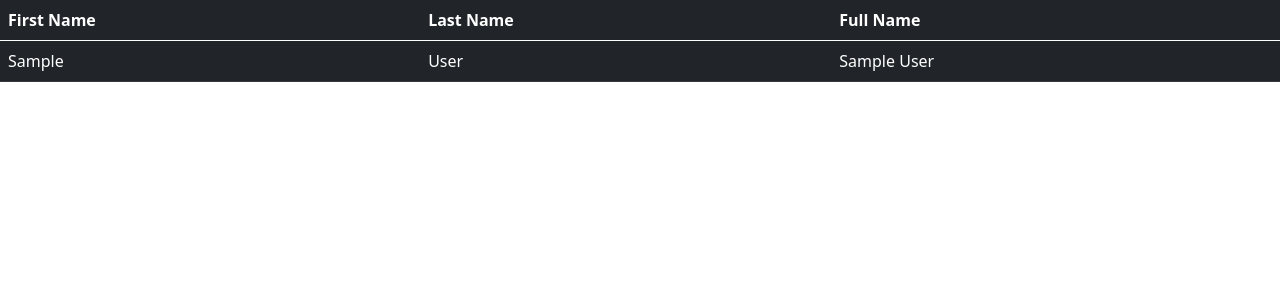
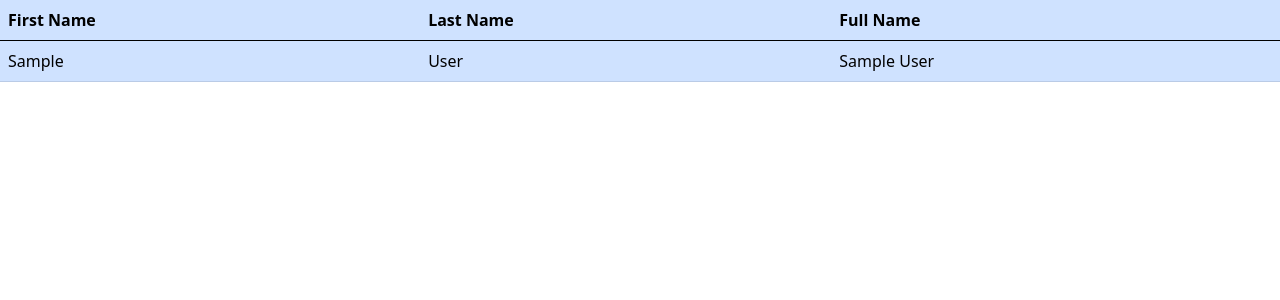
Before and after one commit to Yma-Van2020/backend_work, a Flask app: template flask/fundamentals/hello_flask/templates/html_table.html in a window 1280 px wide. Shown: the top 300 px of the page. Run offline with Flask 2, Linux system fonts and the light colour scheme; the template is opened without the code that fills it: most values are stand-ins (such as "Sample title", 1, 10 or a date in 2020).

Commit message:
finished

```diff
--- a/flask/fundamentals/hello_flask/templates/html_table.html
+++ b/flask/fundamentals/hello_flask/templates/html_table.html
@@ -14,7 +14,7 @@
     />
   </head>
   <body>
-    <table class="table table-hover table-dark">
+    <table class="table table-hover table-primary">
       <thead>
         <tr>
           <th scope="col">First Name</th>
```
